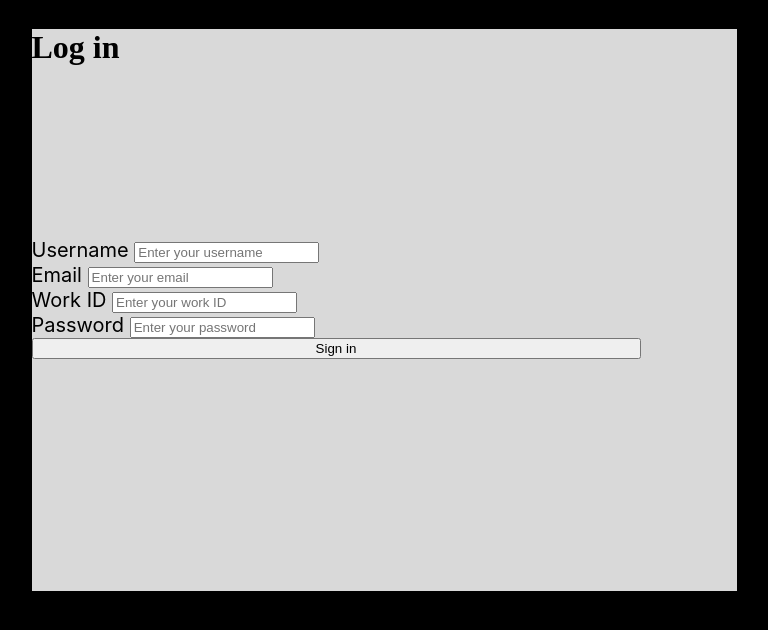
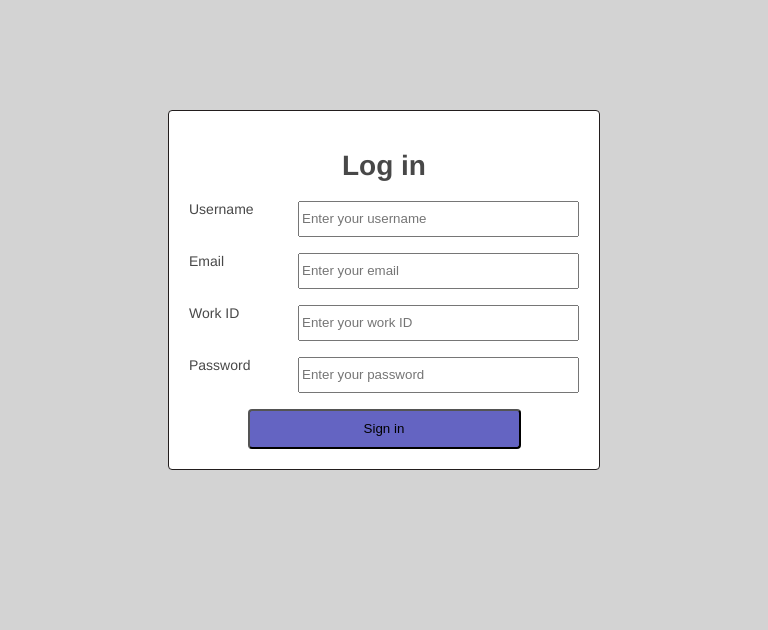
Before and after one commit to waltertaya/ExpenseTracker, a Django app: page / in a window 1280 px wide. Shown: the top 630 px of the page, without its empty margins (256-1024 px from the left). Run offline with Django 5.2, Linux system fonts and the light colour scheme.

Commit message:
Modified login

```diff
--- a/Tracker/expenses/static/css/login.css
+++ b/Tracker/expenses/static/css/login.css
@@ -1,36 +1,38 @@
 body {
-    background: #000;
-    display: flex;
-    justify-self: center;
-    align-items: center;
+    margin: 0px;
+    padding: 0px;
+    color: #484848;
+    font-size: 14px;
+    font-family: Circular,"Helvetica Neue",Helvetica,Arial,sans-serif;
+    background-color: lightgrey;
 }
 .login-box {
-    width: 705px;
-    height: 562px;
-    flex-shrink: 0;
-    background: #D9D9D9;
+    margin: 90px auto;
+    display: block;
+    text-align: center;
+    background-color: lightgrey;
 }
 form {
-    display: flex;
-    width: 609px;
-    height: 421px;
-    flex-direction: column;
-    justify-content: center;
-    flex-shrink: 0;
-}
-form h1 {
-    color: #000;
-    font-family: Jomhuria;
-    font-size: 64px;
-    font-style: normal;
-    font-weight: 400;
-    line-height: normal;
+    display: inline-block;
+    width: 24.375rem;
+    margin: 20px;
+    padding: 20px;
+    border: 1px solid #221d1d;
+    border-radius: 4px;
+    text-align: center;
+    background-color: white;
 }
 form label {
-    color: #000;
-    font-family: Inter;
-    font-size: 20px;
-    font-style: normal;
-    font-weight: 400;
-    line-height: normal;
+    display: flex;
+    flex-direction: row;
+    justify-content: space-between;
 }
+form input {
+    height: 30px;
+    width: 70%;
+}
+.btn {
+    background-color: rgb(100, 100, 194);
+    height: 40px;
+    border-radius: 4px;
+}
--- a/Tracker/expenses/templates/base.html
+++ b/Tracker/expenses/templates/base.html
@@ -1,15 +1,16 @@
 <!DOCTYPE html>
 <html lang="en">
 <head>
+    {% load static %}
     <meta charset="UTF-8">
     <title>Rumi Press Distributing store</title>
+    <link rel="stylesheet" href="{% static 'css/base.css' %}">
 </head>
 <body>
     <header>
-        <h1>Rumi Press Distributing store</h1>
         <nav>
             <ul>
-                <li><a href="{% url 'home' %}">Home</a></li>
+                <li><a href="{% url 'home' name='waltermitty' %}">Home</a></li>
                 <li><a href="{% url 'dashboard' %}">Dashboard</a></li>
                 <li><a href="{% url 'reports' %}">Reports</a></li>
                 <li><a href="{% url 'expenses' %}">Expenses</a></li>
@@ -18,6 +19,7 @@
     </header>
 
     <main>
+        <h1>Rumi Press Distributing store</h1>
         {% block content %}{% endblock %}
     </main>
 
--- a/Tracker/expenses/templates/expenses/login.html
+++ b/Tracker/expenses/templates/expenses/login.html
@@ -10,21 +10,22 @@
 <body>
     <div class="container">
         <div class="login-box">
-            <h1>Log in</h1>
-            <form action="{% url 'home' %}" method="POST">
+            {% comment %}  {% endcomment %}
+            <form action="{% url 'login' %}" method="POST">
                 {% csrf_token %}
+                <h1>Log in</h1>
                 <label for="username">Username
-                    <input type="text" name="username" id="username" placeholder="Enter your username">
-                </label>
+                    <input type="text" name="username" id="username" placeholder="Enter your username" required>
+                </label><br>
                 <label for="email">Email
-                    <input type="email" name="email" id="email" placeholder="Enter your email">
-                </label>
+                    <input type="email" name="email" id="email" placeholder="Enter your email" required>
+                </label><br>
                 <label for="work_id">Work ID
-                    <input type="text" name="work_id" id="work_id" placeholder="Enter your work ID">
-                </label>
+                    <input type="text" name="work_id" id="work_id" placeholder="Enter your work ID" required>
+                </label><br>
                 <label for="password">Password
-                    <input type="password" name="password" id="password" placeholder="Enter your password">
-                </label>
+                    <input type="password" name="password" id="password" placeholder="Enter your password" required>
+                </label><br>
                 <input class="btn" type="submit" name="" value="Sign in">
             </form>
         </div>
--- a/Tracker/expenses/urls.py
+++ b/Tracker/expenses/urls.py
@@ -3,7 +3,7 @@ from . import views
 
 urlpatterns = [
     path('', views.login, name='login'),
-    path('home/', views.home, name='home'),
+    path('home/<str:name>/', views.home, name='home'),
     path('dashboard/', views.dashboard, name='dashboard'),
     path('reports/', views.reports, name='reports'),
     path('expenses/', views.expenses, name='expenses'),
--- a/Tracker/expenses/views.py
+++ b/Tracker/expenses/views.py
@@ -1,9 +1,30 @@
-from django.shortcuts import render
+from django.shortcuts import render, redirect
 from .models import Expense
 
 
-def home(request):
-    return render(request, 'expenses/home.html')
+def login(request):
+    if request.method == 'POST':
+        username = request.POST.get('username')
+        email = request.POST.get('email')
+        work_id = request.POST.get('work_id')
+
+        # Store the data in the session
+        request.session['username'] = username
+        request.session['email'] = email
+        request.session['work_id'] = work_id
+        return redirect('home', name=username)
+    else:
+        return render(request, 'expenses/login.html')
+
+
+def home(request, name=''):
+    username = request.session.get('username', 'Guest')
+    email = request.session.get('email', '')
+    work_id = request.session.get('work_id', '')
+
+    return render(request, 'expenses/home.html', {'username': username,
+                                                  'email': email,
+                                                  'work_id': work_id})
 
 
 def reports(request):
@@ -17,7 +38,3 @@ def dashboard(request):
 
 def expenses(request):
     return render(request, 'expenses/expenses.html')
-
-
-def login(request):
-    return render(request, 'expenses/login.html')
```
Also changed, not shown: Tracker/expenses/static/css/base.css (added, +40 -0 lines), Tracker/expenses/templates/expenses/dashboard.html (+7 -0 lines), Tracker/expenses/templates/expenses/expenses.html (+9 -0 lines), Tracker/expenses/templates/expenses/home.html (+7 -0 lines), Tracker/db.sqlite3.
